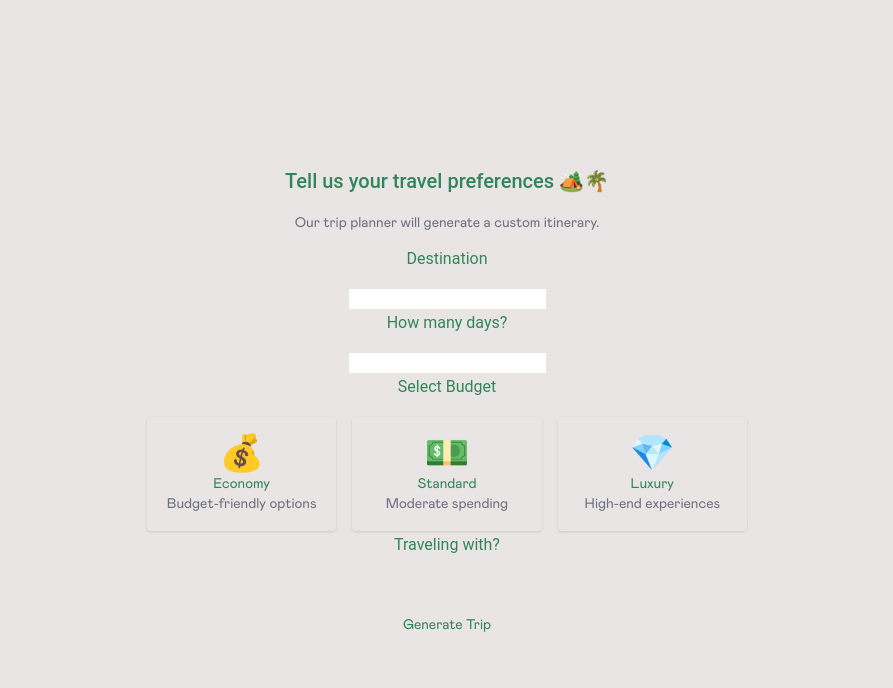
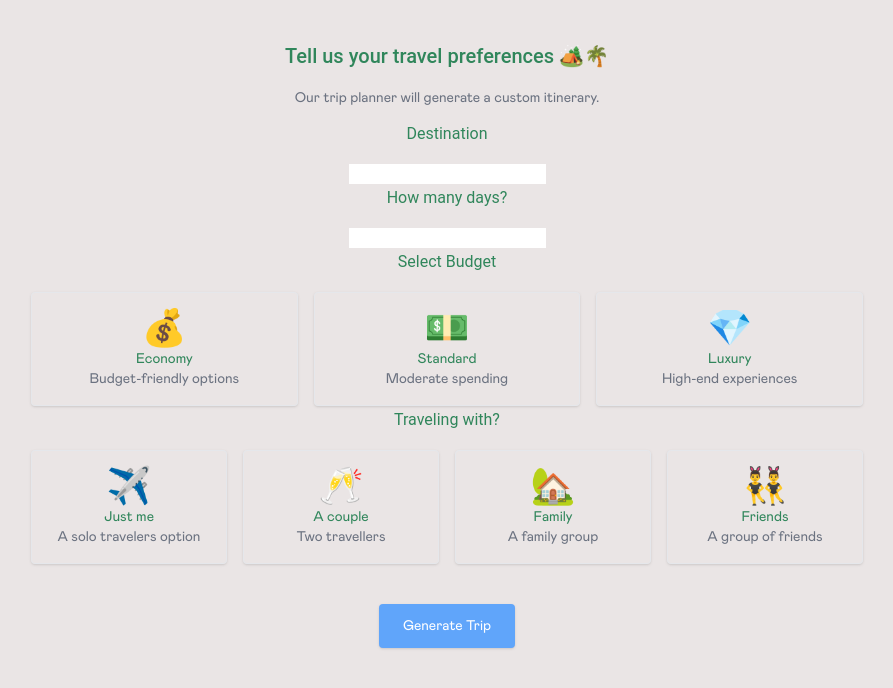
Before and after one commit to Amenawon/gotogether-frontend, an Angular app: page / in a window 1280 px wide. Shown: the top 688 px of the page, without its empty margins (193-1086 px from the left). Built offline with nearby package versions, Linux system fonts and the light colour scheme.

Commit message:
refactor: update create-trip component layout and improve form structure

```diff
--- a/src/app/components/create-trip/create-trip.component.css
+++ b/src/app/components/create-trip/create-trip.component.css
@@ -1,11 +1,3 @@
-.container {
-  max-width: 600px; /* Optional: Limit the width of the content */
-  margin: 0 auto;
-}
 :host {
-    display: flex;
-    justify-content: center;
-    align-items: center;
-    height: 100vh; /* Full viewport height */
     text-align: center;
   }
--- a/src/app/components/create-trip/create-trip.component.html
+++ b/src/app/components/create-trip/create-trip.component.html
@@ -1,8 +1,8 @@
-<div class="container mt-5">
-    <h2 class="text-3xl font-bold">Tell us your travel preferences 🏕️🌴</h2>
-    <p class="text-gray-500">Our trip planner will generate a custom itinerary.</p>
+<div class="sm:px-10 md:px-32 lg:px-56 px-5 mt-10">
+  <h2 class="text-3xl font-bold">Tell us your travel preferences 🏕️🌴</h2>
+  <p class="text-gray-500">Our trip planner will generate a custom itinerary.</p>
 
-    <form [formGroup]="tripForm">
+  <form [formGroup]="tripForm">
     <!-- Location -->
     <h3 class="mt-8">Destination</h3>
     <input type="text" gplacesAutocomplete (onAddressChange)="onLocationSelect($event)" class="form-input" />
@@ -14,12 +14,9 @@
     <!-- Budget -->
     <h3 class="mt-8">Select Budget</h3>
     <div class="grid grid-cols-3 gap-4">
-      <div
-        *ngFor="let option of budgetOptions"
-        (click)="tripForm.patchValue({ budget: option.title })"
-        [class.selected]="tripForm.value.budget === option.title"
-        class="p-4 border rounded shadow hover:shadow-lg cursor-pointer"
-      >
+      <div *ngFor="let option of budgetOptions" (click)="tripForm.patchValue({ budget: option.title })"
+      [ngClass]="{ 'border-black': tripForm.value.budget === option.title }"
+      class="p-4 border rounded shadow hover:shadow-lg cursor-pointer">
         <div class="text-4xl">{{ option.icon }}</div>
         <div class="font-bold">{{ option.title }}</div>
         <div class="text-gray-500 text-sm">{{ option.desc }}</div>
@@ -28,22 +25,20 @@
 
     <!-- Travelers -->
     <h3 class="mt-8">Traveling with?</h3>
-    <div class="grid grid-cols-3 gap-4">
-      <div
-        *ngFor="let option of travelList"
-        (click)="tripForm.patchValue({ traveler: option.people })"
-        [class.selected]="tripForm.value.traveler === option.people"
-        class="p-4 border rounded shadow hover:shadow-lg cursor-pointer"
-      >
+    <div class="grid grid-cols-4 gap-4">
+      <div *ngFor="let option of travelPreferences" (click)="tripForm.patchValue({ traveler: option.title })"
+        [ngClass]="{ 'border-black': tripForm.value.traveler === option.title }"
+        class="p-4 border rounded shadow hover:shadow-lg cursor-pointer">
         <div class="text-4xl">{{ option.icon }}</div>
         <div class="font-bold">{{ option.title }}</div>
         <div class="text-gray-500 text-sm">{{ option.desc }}</div>
       </div>
     </div>
 
-    <!-- Generate Button -->
-    <button class="mt-10 btn btn-primary" [disabled]="loading" (click)="generateTrip()">
+    <button class="mt-10 bg-blue-400 text-white px-6 py-3 rounded shadow hover:bg-blue-600 hover:shadow-lg transition duration-300 ease-in-out"
+      [disabled]="loading"
+      (click)="generateTrip()">
       <span *ngIf="loading" class="animate-spin">⏳</span> Generate Trip
     </button>
   </form>
-  </div>
+</div>
--- a/src/app/components/create-trip/create-trip.component.ts
+++ b/src/app/components/create-trip/create-trip.component.ts
@@ -13,19 +13,24 @@ export class CreateTripComponent implements OnInit {
   generateTrip() {
     throw new Error('Method not implemented.');
   }
-  travelList: any;
-  loading: any;
+  travelPreferences=[
+    { title: 'Just me', icon: '✈️', desc: 'A solo travelers option' },
+    { title: 'A couple', icon: '🥂', desc: 'Two travellers' },
+    { title: 'Family', icon: '🏡', desc: 'A family group' },
+    { title: 'Friends', icon: '👯‍♂️', desc: 'A group of friends' },];
+  loading=false;
   tripForm: FormGroup = new FormGroup({
     destination: new FormControl(''),
     startDate: new FormControl(''),
     endDate: new FormControl(''),
     budget: new FormControl(''),
-    noOfDays: new FormControl('')
+    noOfDays: new FormControl(''),
+    traveler: new FormControl('')
   });
   budgetOptions = [
     { title: 'Economy', icon: '💰', desc: 'Budget-friendly options' },
     { title: 'Standard', icon: '💵', desc: 'Moderate spending' },
-    { title: 'Luxury', icon: '💎', desc: 'High-end experiences' },
+    { title: 'Luxury', icon: '💎', desc: 'High-end experiences' }
   ];
   constructor() {}
   ngOnInit(): void {}
```
